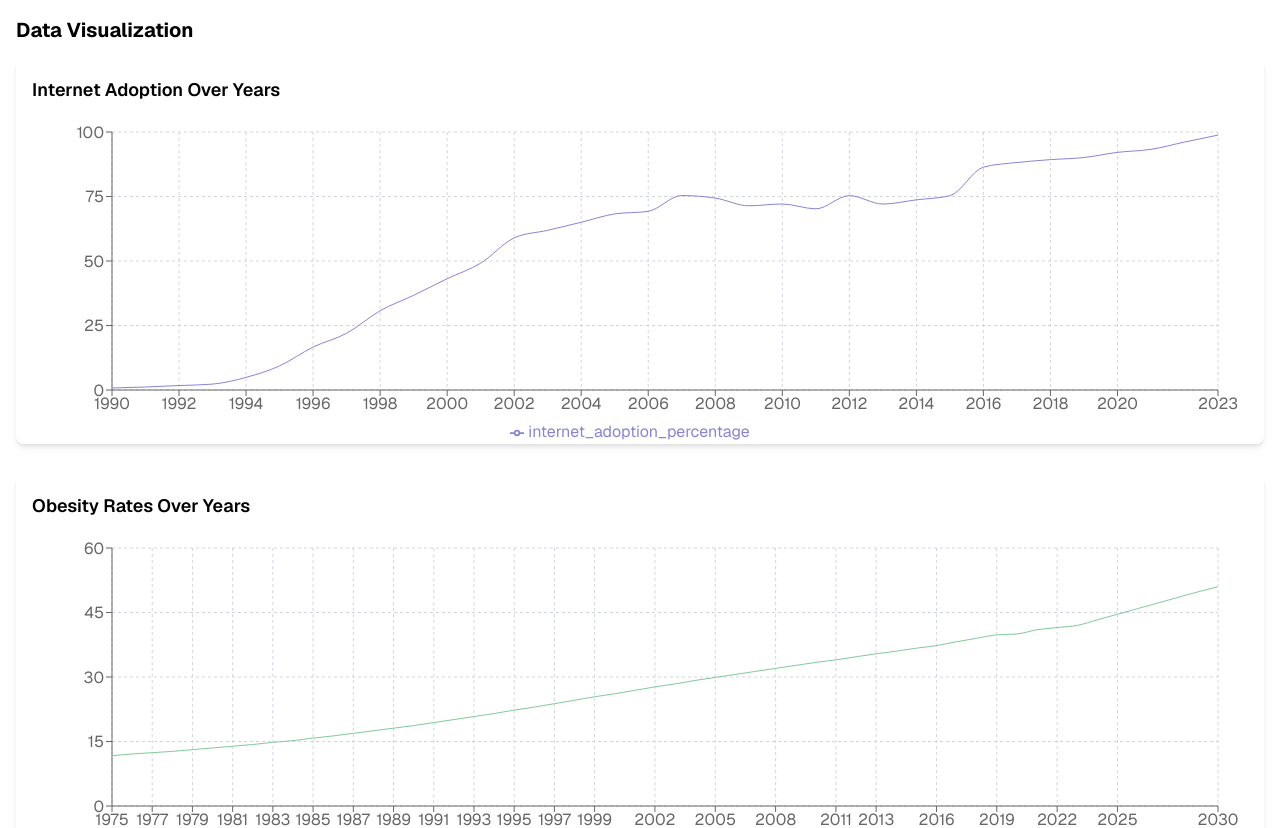
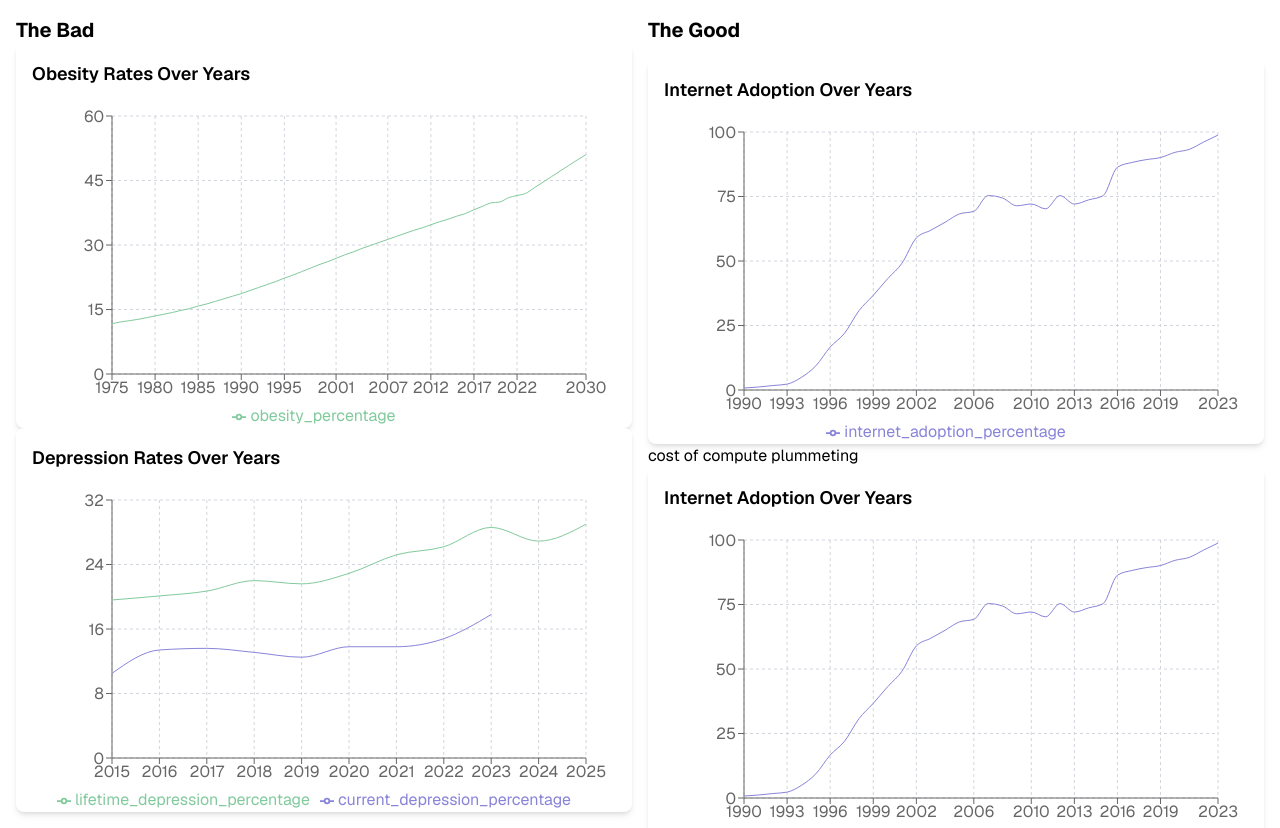
Before and after one commit to ParkerRex/crazyhealthstats.com, a Next.js app: page / in a window 1280 px wide. Shown: the top 828 px of the page. Built offline with nearby package versions, Linux system fonts and the light colour scheme.

Commit message:
making space for more charts

```diff
--- a/src/app/page.tsx
+++ b/src/app/page.tsx
@@ -30,19 +30,9 @@ export default function Home() {
   }, []);
 
   return (
-    <main className="container mx-auto p-4">
-      <h1 className="text-xl font-bold mb-4">Data Visualization</h1>
-      <section className="mb-8">
-        <LineChartHero
-          data={internetAdoptionData}
-          lines={[{ key: 'internet_adoption_percentage', color: '#8884d8' }]}
-          legend={true}
-          xAxisLabel="Year"
-          yAxisLabel="Percentage"
-          title="Internet Adoption Over Years"
-        />
-      </section>
-      <section>
+    <main className="container grid grid-cols-2 gap-4 gap-y-4 mx-auto p-4">
+      <div className="flex flex-col">
+        <h1 className="text-xl font-bold">The Bad</h1>
         <LineChartHero
           data={obesityData}
           lines={[{ key: 'obesity_percentage', color: '#82ca9d' }]}
@@ -51,8 +41,6 @@ export default function Home() {
           yAxisLabel="Percentage"
           title="Obesity Rates Over Years"
         />
-      </section>
-      <section>
         <LineChartHero
           data={depressionData}
           lines={[
@@ -64,7 +52,31 @@ export default function Home() {
           yAxisLabel="Percentage"
           title="Depression Rates Over Years"
         />
-      </section>
-    </main>
+      </div >
+      <div>
+        <h1 className="text-xl font-bold mb-4">The Good</h1>
+        <LineChartHero
+          data={internetAdoptionData}
+          lines={[{ key: 'internet_adoption_percentage', color: '#8884d8' }]}
+          legend={true}
+          xAxisLabel="Year"
+          yAxisLabel="Percentage"
+          title="Internet Adoption Over Years"
+        />
+        <h1>cost of compute plummeting</h1>
+        <LineChartHero
+
+          data={internetAdoptionData}
+          lines={[{ key: 'internet_adoption_percentage', color: '#8884d8' }]}
+          legend={true}
+          xAxisLabel="Year"
+          yAxisLabel="Percentage"
+          title="Internet Adoption Over Years"
+        />
+        <h1>effectiveness of ai skyrocketing</h1>
+      </div>
+
+    </main >
+
   );
 }
```
